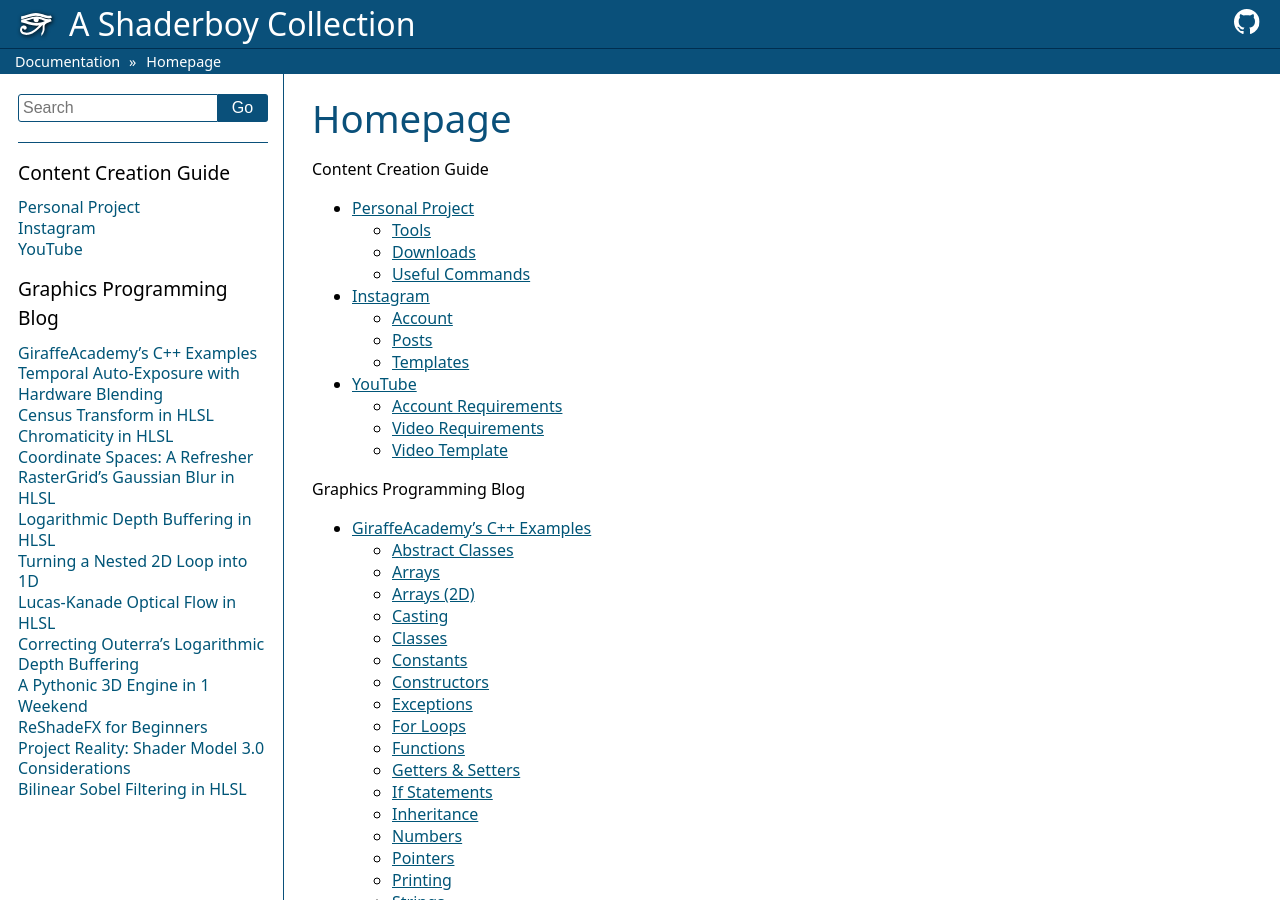
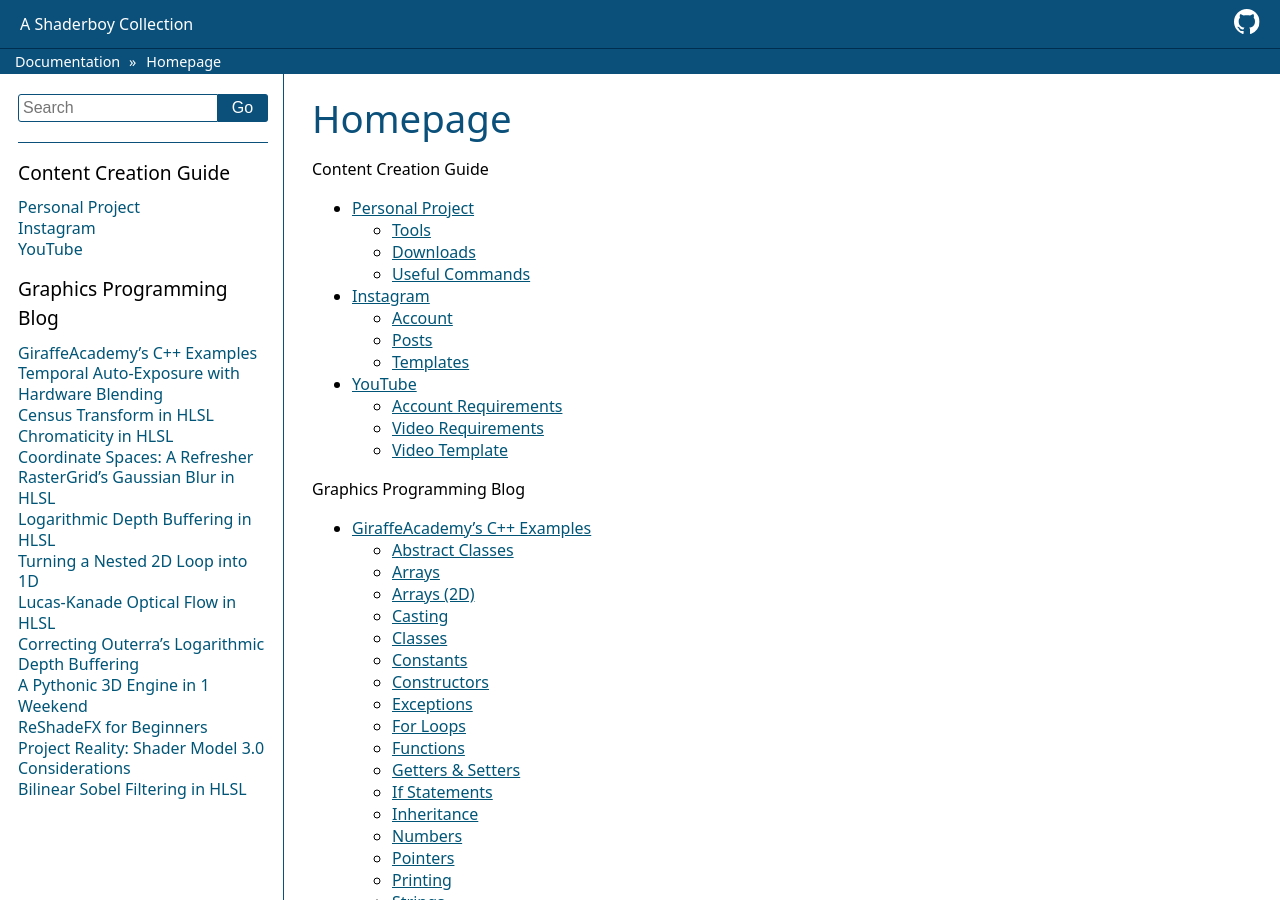
Before and after one commit to papadanku/papadanku.github.io, a Sphinx documentation site: the page built from doc/index.rst, in a window 1280 px wide and 900 px high. Built offline with Sphinx 7.4.7, drawn with Linux system fonts in a browser that asks for light colours.

Commit message:
Update layout.html

```diff
--- a/doc/_themes/sphinx13/layout.html
+++ b/doc/_themes/sphinx13/layout.html
@@ -11,12 +11,7 @@
 {% block header %}
 {{ svgs() }}
 <div class="pageheader">
-  <div class="brand">
-    <a href="{{ pathto(root_doc)|e }}">
-      <img src="{{ pathto('_static/sphinx-logo.svg', resource=True) }}" alt="logo" />
-      <span>A Shaderboy Collection</span>
-    </a>
-  </div>
+  <span class="brand">A Shaderboy Collection</span>
   <div class="icons">
     <a href="https://github.com/papadanku/papadanku.github.io" title="{{ _('Source Code') }}" target="_blank">
       <svg><use href="#github"></use></svg>
```
